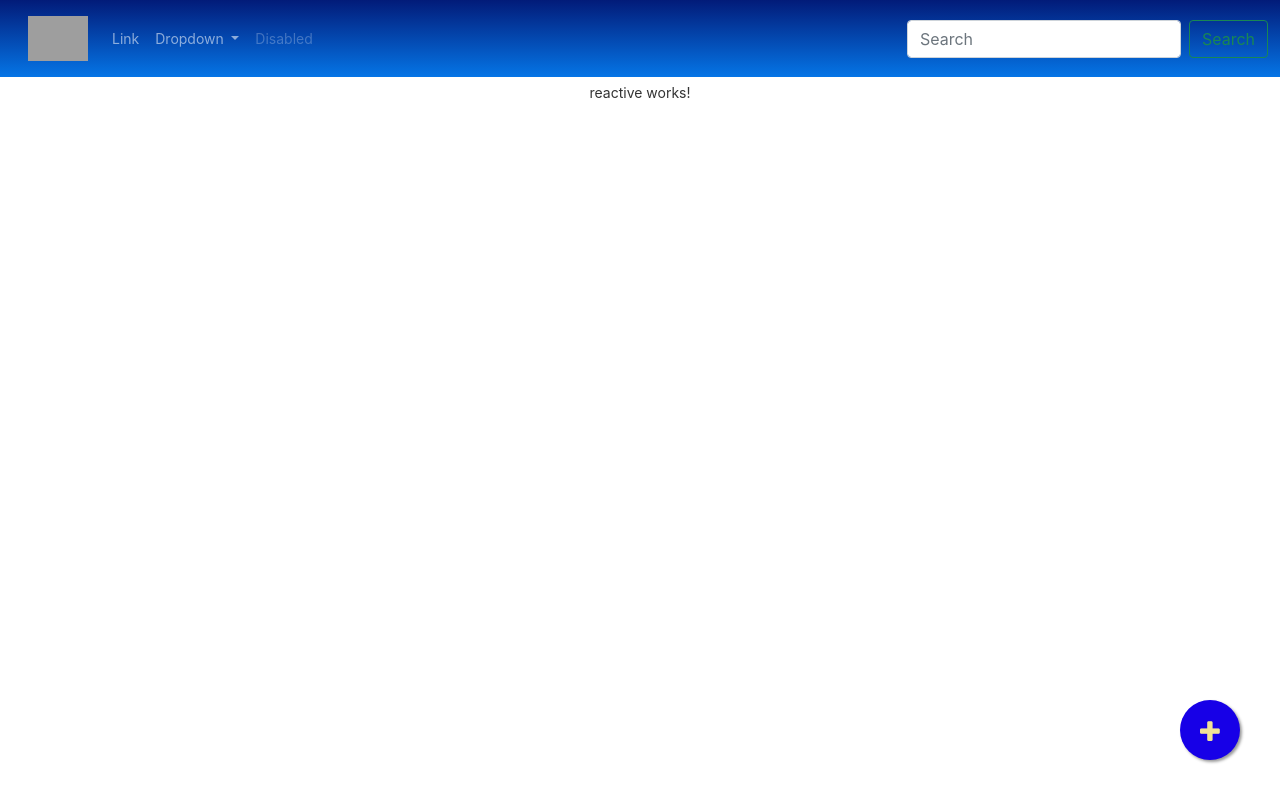
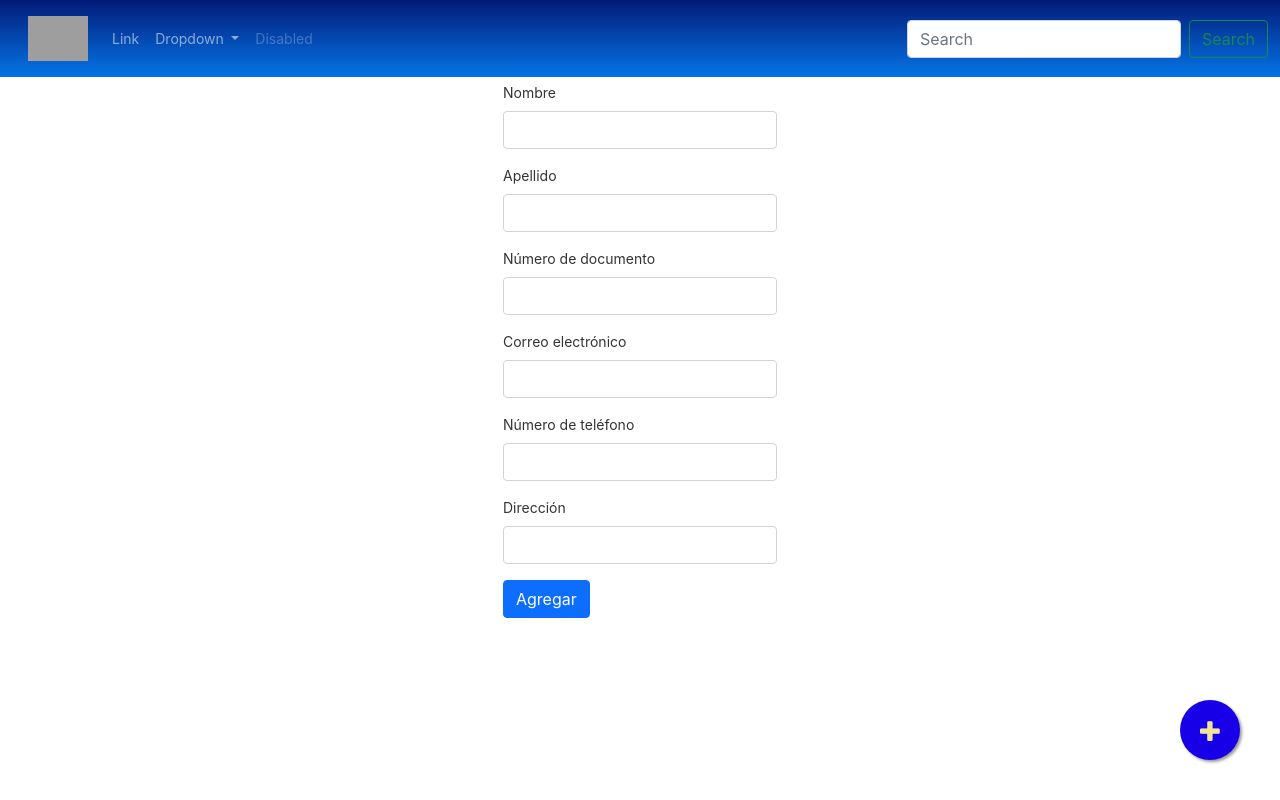
Before and after one commit to emanueljgomez/rm, an Angular app: page /reactive in a window 1280 px wide. Built offline with nearby package versions, Linux system fonts and the light colour scheme; grey boxes are pictures that could not be loaded.

Commit message:
Added forms with basic functionality.

```diff
--- a/src/app/app.module.ts
+++ b/src/app/app.module.ts
@@ -1,5 +1,6 @@
 import { NgModule } from '@angular/core';
 import { BrowserModule } from '@angular/platform-browser';
+import { FormsModule } from '@angular/forms';
 
 import { AppComponent } from './app.component';
 import { NavbarComponent } from './navbar/navbar.component';
@@ -20,7 +21,8 @@ import { HomeComponent } from './home/home.component';
   ],
   imports: [
     BrowserModule,
-    AppRoutingModule
+    AppRoutingModule,
+    FormsModule
   ],
   providers: [],
   bootstrap: [AppComponent]
--- a/src/app/reactive/reactive.component.html
+++ b/src/app/reactive/reactive.component.html
@@ -1 +1,51 @@
-<p>reactive works!</p>
+<form autocomplete="off" (ngSubmit)="save( formulario )" #formulario="ngForm">
+
+    <div class="mb-3">
+      <label class="form-label">Nombre</label>
+      <input type="text"
+             class="form-control"
+             [(ngModel)]="user.name"
+             name="name"
+             required>
+    </div>
+
+    <div class="mb-3">
+      <label class="form-label">Apellido</label>
+      <input type="text"
+             class="form-control"
+             [(ngModel)]="user.lastname"
+             name="lastname"
+             required>
+    </div>
+    <div class="mb-3">
+        <label class="form-label">Número de documento</label>
+        <input type="text"
+             class="form-control"
+             [(ngModel)]="user.dni"
+             name="dni"
+             required>
+     </div>
+    <div class="mb-3">
+        <label class="form-label">Correo electrónico</label>
+        <input type="text"
+             class="form-control"
+             [(ngModel)]="user.email"
+             name="email"
+             required>
+    </div>
+    <div class="mb-3">
+        <label class="form-label">Número de teléfono</label>
+        <input type="text"
+             class="form-control"
+             [(ngModel)]="user.phone"
+             name="phone">
+    </div>
+    <div class="mb-3">
+        <label class="form-label">Dirección</label>
+        <input type="text"
+             class="form-control"
+             [(ngModel)]="user.address"
+             name="address">
+     </div>
+    <button type="submit" class="btn btn-primary">Agregar</button>
+  </form>
--- a/src/app/reactive/reactive.component.ts
+++ b/src/app/reactive/reactive.component.ts
@@ -1,4 +1,6 @@
 import { Component, OnInit } from '@angular/core';
+import { NgForm } from '@angular/forms';
+import { User } from '../models/user/user.model';
 
 @Component({
   selector: 'app-reactive',
@@ -7,9 +9,15 @@ import { Component, OnInit } from '@angular/core';
 })
 export class ReactiveComponent implements OnInit {
 
+  user = new User();
+
   constructor() { }
 
   ngOnInit(): void {
   }
 
+  save( formulario: NgForm ) {
+    console.log( formulario );
+  }
+
 }
```
Also changed, not shown: src/app/models/user/user.model.ts (added, +11 -0 lines), 1 other file (tests, documents, lock files or other folders).
